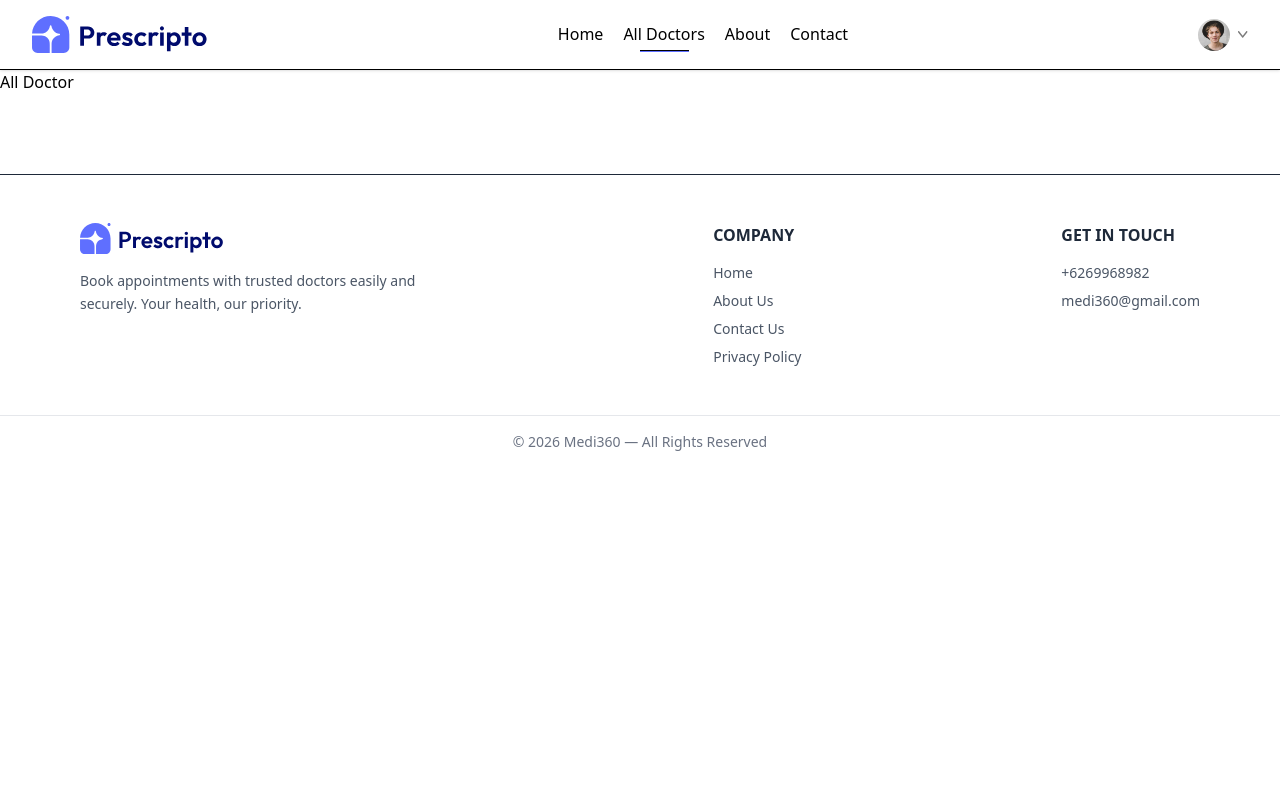
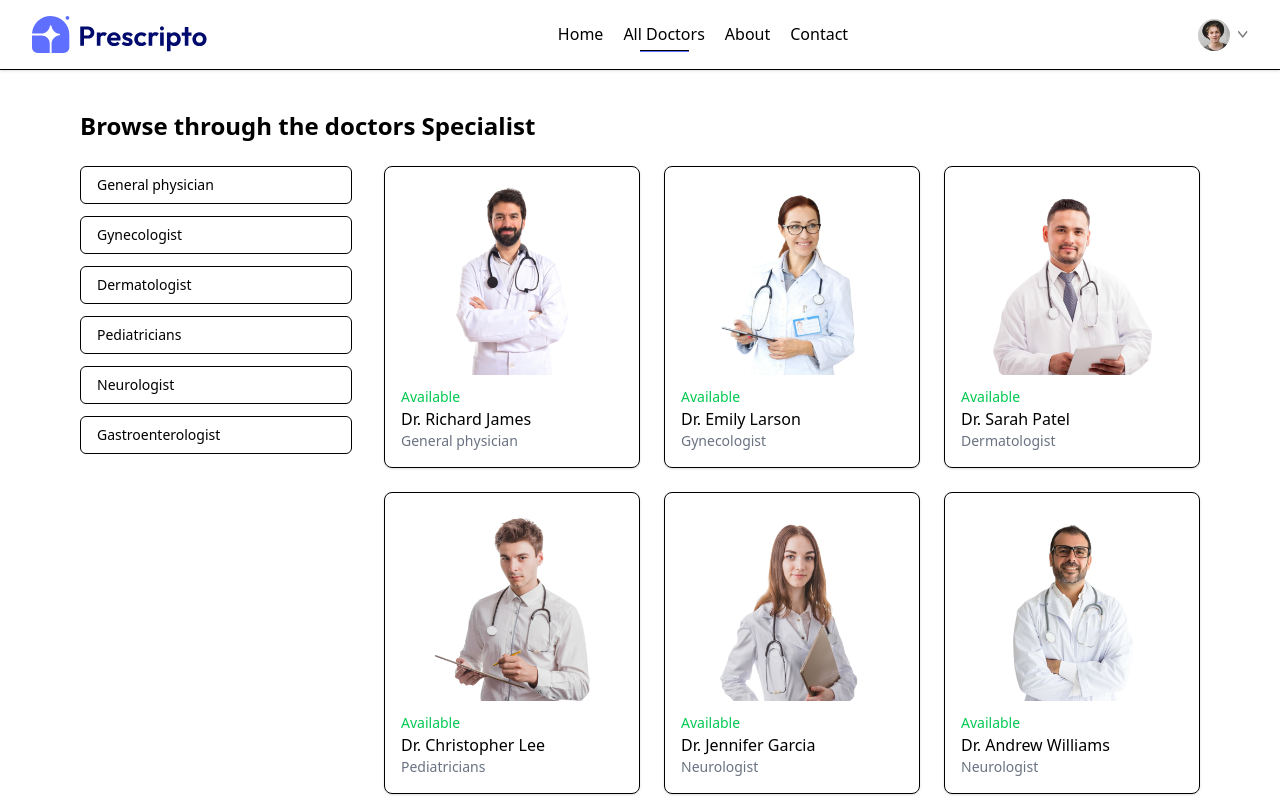
Before and after one commit to Piyush-Mishra-IIITB/MedLink360, a React (Vite) app in the folder frontend/: page /doctors in a window 1280 px wide. Shown: the top 800 px of the page. Built offline with nearby package versions, Linux system fonts and the light colour scheme.

Commit message:
added All Doctors page

```diff
--- a/frontend/src/App.jsx
+++ b/frontend/src/App.jsx
@@ -17,7 +17,7 @@ function App() {
     <Routes>
       <Route path="/" element={<Home/>}/>
       <Route path="/doctors" element={<Doctor/>}/>
-      <Route path="/doctors/:specialtiy" element={<Doctor/>}/>
+      <Route path="/doctors/:speciality" element={<Doctor/>}/>
       <Route path="/login" element={<Login/>}/>
       <Route path="/about" element={<About/>}/>
       <Route path="/contact" element={<Contact/>}/>
--- a/frontend/src/pages/Doctor.jsx
+++ b/frontend/src/pages/Doctor.jsx
@@ -1,6 +1,89 @@
-import React from 'react';
+import React, { useContext, useEffect, useState } from 'react';
+import { useParams, useNavigate } from 'react-router-dom';
+import { AppContext } from '../context/AppContext';
+
 function Doctor() {
-    return ( <h3>All Doctor</h3> );
+
+    const { speciality } = useParams();
+    const { doctors } = useContext(AppContext);
+    const navigate = useNavigate();
+
+    const [filterDoc, setFilterDoc] = useState([]);
+
+    const applyFilter = () => {
+        if (speciality) {
+            setFilterDoc(
+                doctors.filter(doc => doc.speciality === speciality)
+            );
+        } else {
+            setFilterDoc(doctors);
+        }
+    };
+
+    useEffect(() => {
+        applyFilter();
+    }, [doctors, speciality]);
+
+    return (
+        <div className="px-6 md:px-10 lg:px-20 py-10">
+
+            <p className="text-2xl font-semibold mb-6">
+                Browse through the doctors Specialist
+            </p>
+
+            <div className="flex flex-col md:flex-row gap-8">
+
+                {/* Left Filter Panel */}
+                <div className="flex flex-col gap-3 md:w-1/4 text-sm">
+                    {[
+                        "General physician",
+                        "Gynecologist",
+                        "Dermatologist",
+                        "Pediatricians",
+                        "Neurologist",
+                        "Gastroenterologist"
+                    ].map((item) => (
+                        <p
+                            key={item}
+                            onClick={() => navigate(`/doctors/${item}`)}
+                            className={`cursor-pointer border px-4 py-2 rounded-md hover:bg-primary hover:text-white transition ${
+                                speciality === item ? "bg-primary text-white" : ""
+                            }`}
+                        >
+                            {item}
+                        </p>
+                    ))}
+                </div>
+
+                {/* Doctor Cards */}
+                <div className="grid grid-cols-1 sm:grid-cols-2 lg:grid-cols-3 gap-6 md:w-3/4">
+
+                    {filterDoc.map((item) => (
+                        <div
+                            key={item._id}
+                            onClick={() => navigate(`/appointment/${item._id}`)}
+                            className="border rounded-lg p-4 shadow-sm hover:shadow-xl hover:-translate-y-2 transition-all duration-300 cursor-pointer"
+                        >
+                            <img
+                                className="w-full h-48 object-cover rounded-md"
+                                src={item.image}
+                                alt={item.name}
+                            />
+
+                            <div className="mt-3">
+                                <p className="text-green-500 text-sm">Available</p>
+                                <p className="font-medium">{item.name}</p>
+                                <p className="text-sm text-gray-500">{item.speciality}</p>
+                            </div>
+                        </div>
+                    ))}
+
+                </div>
+
+            </div>
+
+        </div>
+    );
 }
 
 export default Doctor;
```
